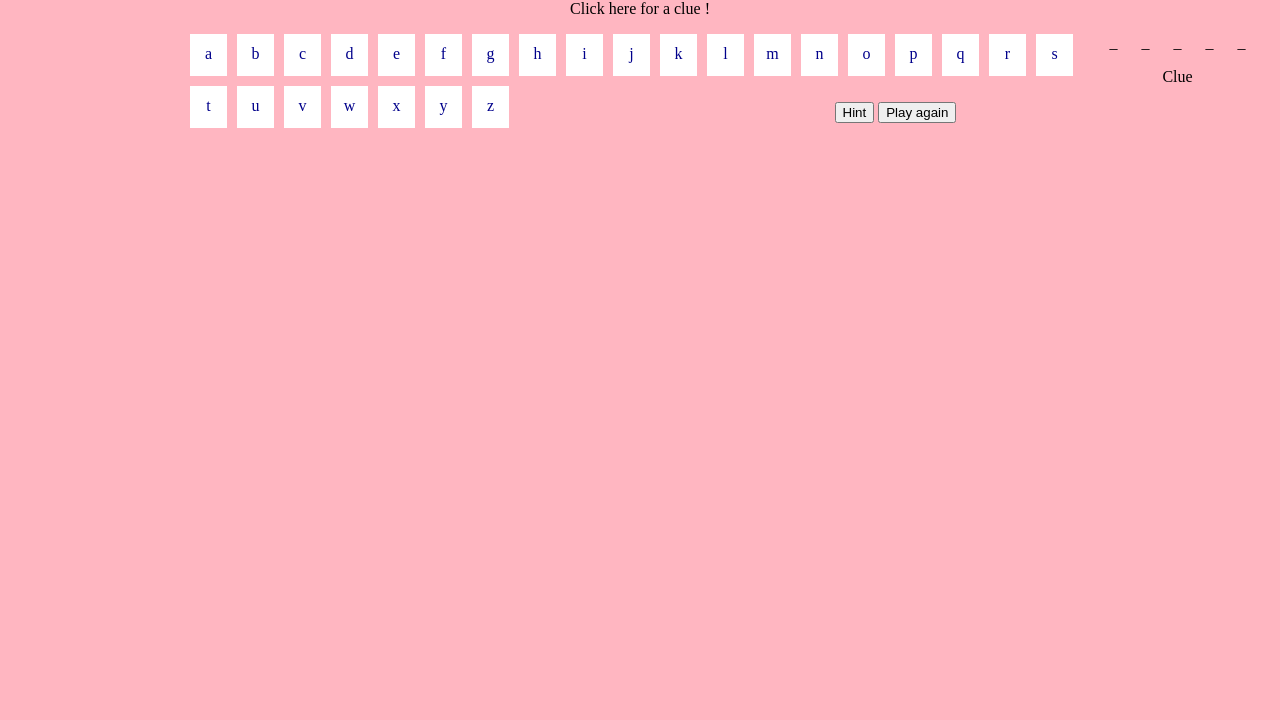
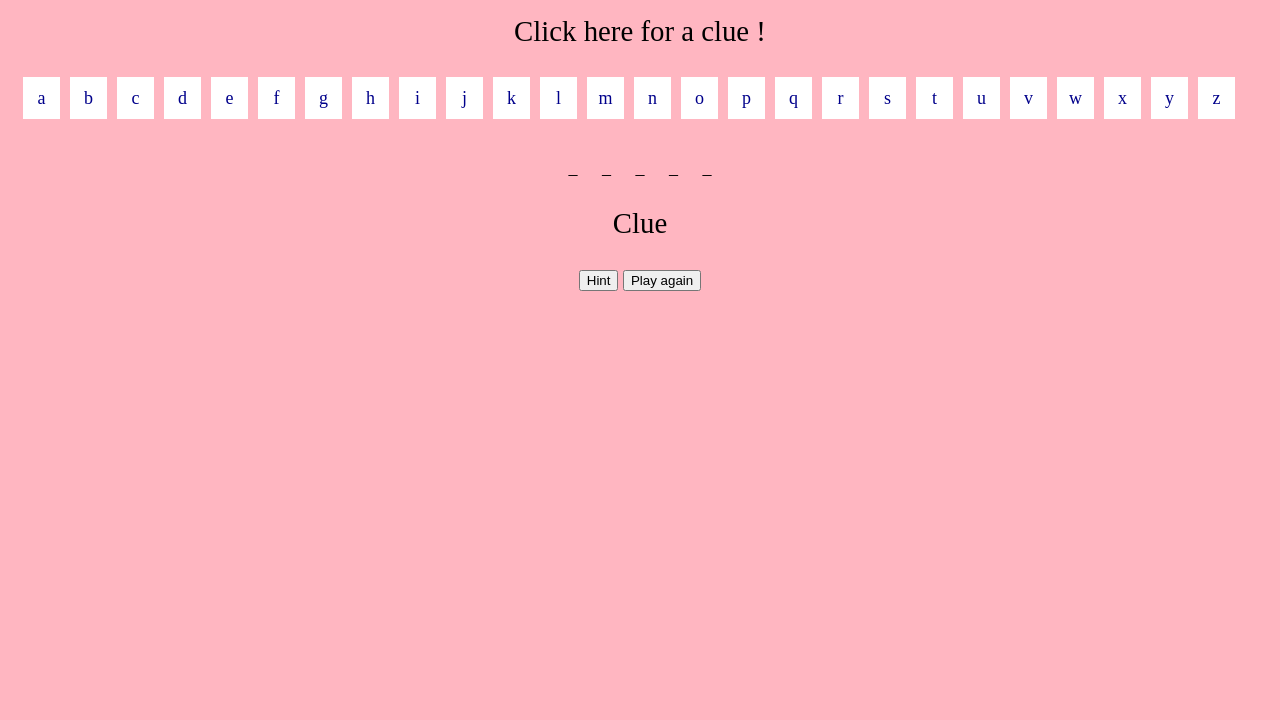
Before and after one commit to thegcoder/General-Assembly-Project-1-Hangman, a plain HTML site: page index.html in a window 1280 px wide. Shown: the part 80-800 px from the top of the page. Drawn offline with Linux system fonts and the light colour scheme.

Commit message:
created css after selector for spacing

```diff
--- a/hangman.css
+++ b/hangman.css
@@ -1,6 +1,11 @@
 body {
   background: lightpink;
   text-align: center;
+  font-size: 18px;
+}
+
+p {
+  font-size: 1.6em;
 }
 
 #alphabet li {
@@ -16,10 +21,15 @@ body {
   border: solid 1px #fff;
 }
 
+#alphabet:after {
+    content: "";
+    display: table;
+    clear: both;
+}
+
 #alphabet {
     margin: 15px auto;
-    padding: 0;
-    max-width: 900px;
+    padding: 0 0 0 15px;
 }
 
 .hiddenword {
--- a/index.html
+++ b/index.html
@@ -41,7 +41,7 @@
          </ul>
        </div>
        <p id="categoryName"></p>
-       <div>
+       <div class="hold">
          <ul class="hiddenword">
            <li class="guess">_</li>
            <li class="guess">_</li>
```
